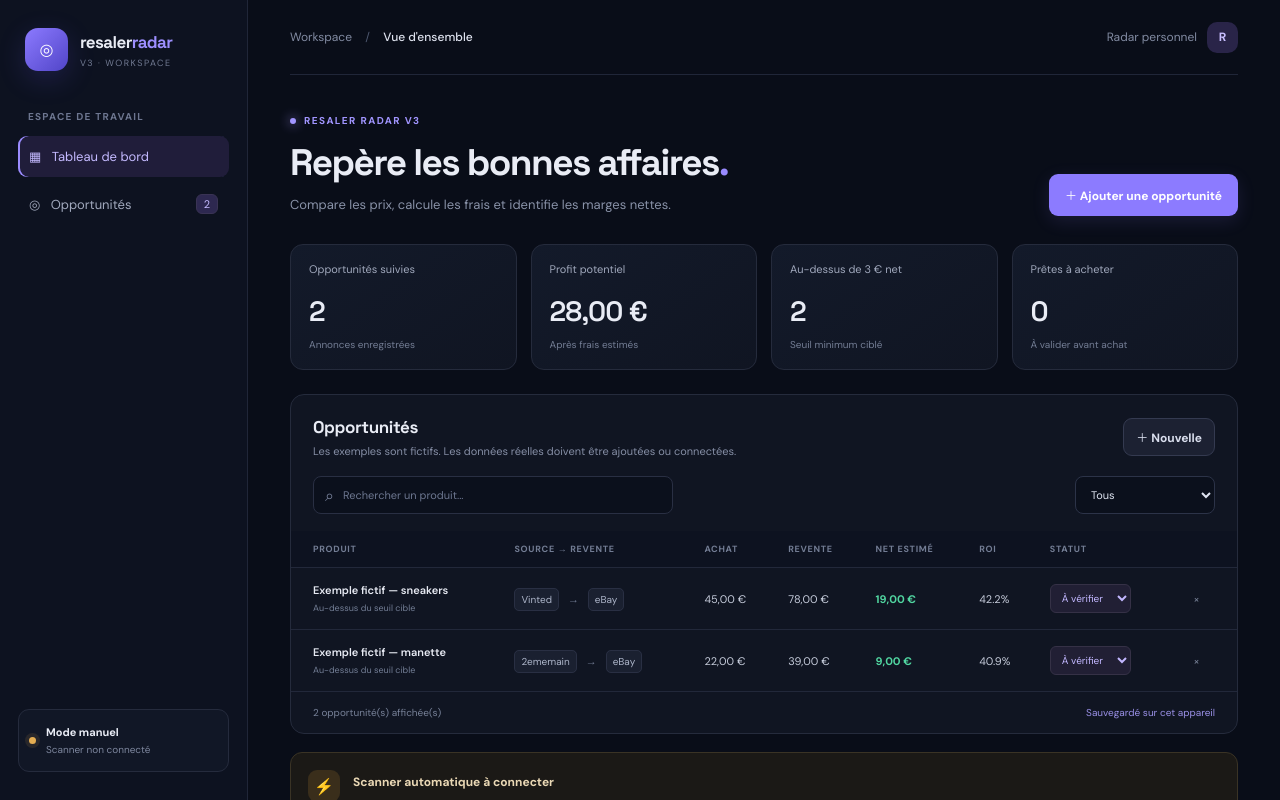
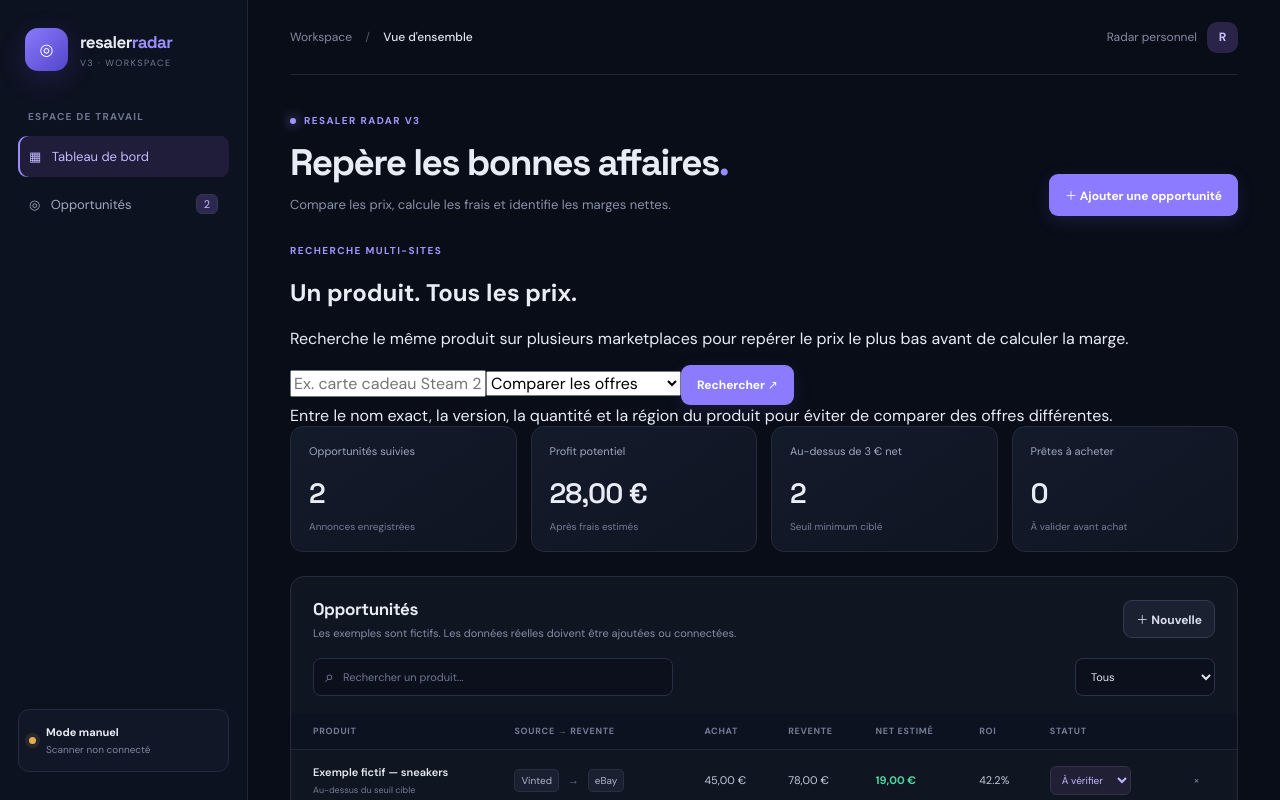
Before and after one commit to Hban0/resaler-radar-v3, a React (Vite) app: page / in a window 1280 px wide. Shown: the top 800 px of the page. Built offline with nearby package versions, Linux system fonts and the light colour scheme.

Commit message:
feat: add same-product multi-marketplace search

```diff
--- a/src/App.jsx
+++ b/src/App.jsx
@@ -14,6 +14,17 @@ export default function App() {
     try { return JSON.parse(localStorage.getItem('rr-v3')) || seed; } catch { return seed; }
   });
   const [query, setQuery] = useState('');
+  const [productSearch, setProductSearch] = useState('');
+  const [searchMode, setSearchMode] = useState('resale');
+  const marketplaces = [
+    { name: 'G2G', domain: 'g2g.com' },
+    { name: 'Eldorado.gg', domain: 'eldorado.gg' },
+    { name: 'Z2U', domain: 'z2u.com' },
+    { name: 'eBay', domain: 'ebay.com' },
+    { name: 'Vinted', domain: 'vinted.be' },
+    { name: '2ememain', domain: '2ememain.be' }
+  ];
+  const searchUrl = site => 'https://www.google.com/search?q=' + encodeURIComponent((searchMode === 'buy' ? 'acheter ' : '') + 'site:' + site + ' ' + productSearch.trim());
   const [filter, setFilter] = useState('Tous');
   const [open, setOpen] = useState(false);
   const [form, setForm] = useState({ name: '', source: 'G2G', target: 'Eldorado.gg', buy: '', sell: '', fees: '0', shipping: '0', status: 'À vérifier' });
@@ -37,6 +48,7 @@ export default function App() {
     <main className="main-content" id="dashboard">
       <header className="topbar"><div className="breadcrumb">Workspace <span>/</span> <strong>Vue d'ensemble</strong></div><div className="profile">Radar personnel <div className="avatar">R</div></div></header>
       <section className="welcome"><div><div className="eyebrow"><span className="pulse"></span> RESALER RADAR V3</div><h1>Repère les bonnes affaires<span>.</span></h1><p>Compare les prix, calcule les frais et identifie les marges nettes.</p></div><button className="primary-btn" onClick={() => setOpen(true)}>＋ Ajouter une opportunité</button></section>
+      <section className="compare-panel" id="compare"><div className="compare-intro"><div className="eyebrow">RECHERCHE MULTI-SITES</div><h2>Un produit. Tous les prix.</h2><p>Recherche le même produit sur plusieurs marketplaces pour repérer le prix le plus bas avant de calculer la marge.</p></div><form className="compare-form" onSubmit={e => { e.preventDefault(); if (productSearch.trim()) window.open(searchUrl("g2g.com"), "_blank", "noopener,noreferrer"); }}><input value={productSearch} onChange={e => setProductSearch(e.target.value)} placeholder="Ex. carte cadeau Steam 20 €, manette PS5..." aria-label="Produit à comparer" /><select value={searchMode} onChange={e => setSearchMode(e.target.value)} aria-label="Type de recherche"><option value="resale">Comparer les offres</option><option value="buy">Chercher le moins cher</option></select><button className="primary-btn" type="submit">Rechercher ↗</button></form>{productSearch.trim() ? <div className="marketplace-searches"><div className="search-help">Ouvre les recherches du même produit sur chaque site :</div><div className="marketplace-grid">{marketplaces.map(site => <a className="marketplace-link" key={site.name} href={searchUrl(site.domain)} target="_blank" rel="noreferrer"><span>{site.name}</span><strong>Voir les offres ↗</strong></a>)}</div></div> : <div className="compare-tip">Entre le nom exact, la version, la quantité et la région du produit pour éviter de comparer des offres différentes.</div>}</section>
       <section className="metrics">
         <article className="metric-card"><div className="metric-top">Opportunités suivies</div><div className="metric-value">{items.length}</div><div className="metric-foot">Annonces enregistrées</div></article>
         <article className="metric-card"><div className="metric-top">Profit potentiel</div><div className="metric-value">{euro(potential)}</div><div className="metric-foot">Après frais estimés</div></article>
```
